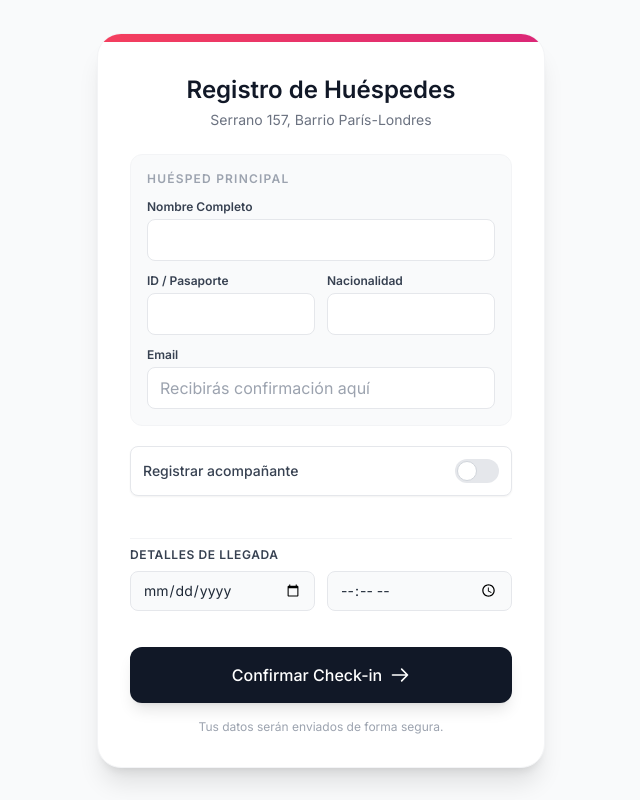
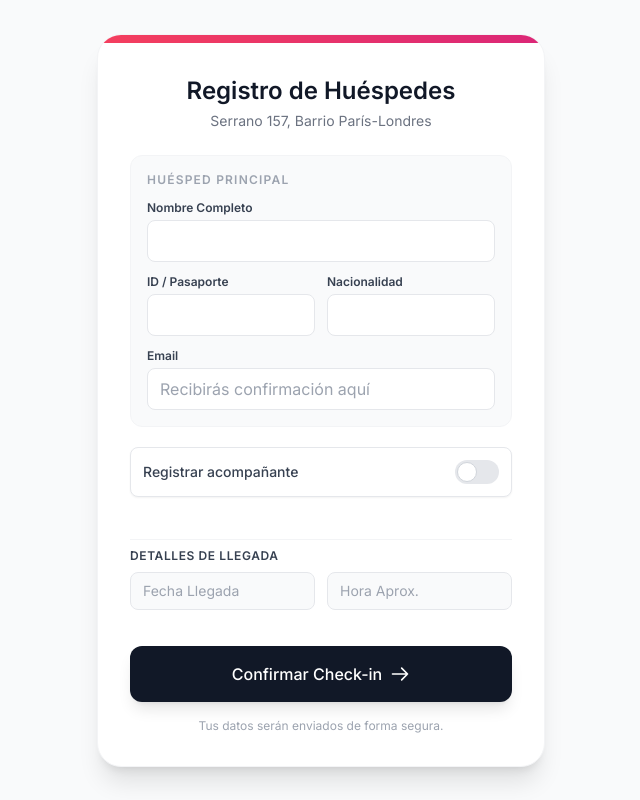
Before and after one commit to Vega-German/checkin-serrano, a plain HTML site: page index.html in a window 1280 px wide. Shown: the whole page, without its empty margins (319-959 px from the left). Drawn offline with nearby package versions, Linux system fonts and the light colour scheme.

Commit message:
mejoras en mensaje de resultado y campos fecha y hora

```diff
--- a/index.html
+++ b/index.html
@@ -114,8 +114,16 @@
                 <div class="pt-2 border-t border-gray-100">
                     <label class="block text-xs font-semibold text-gray-700 uppercase tracking-wider mb-2">Detalles de Llegada</label>
                     <div class="grid grid-cols-2 gap-3">
-                        <input type="date" name="fecha_llegada" required class="w-full px-3 py-2 rounded-lg border border-gray-200 focus:border-rose-500 outline-none bg-gray-50 text-sm">
-                        <input type="time" name="hora_llegada" required class="w-full px-3 py-2 rounded-lg border border-gray-200 focus:border-rose-500 outline-none bg-gray-50 text-sm">
+                        <!-- TRUCO: type="text" con onfocus para mostrar placeholder en móviles -->
+                        <input type="text" name="fecha_llegada" placeholder="Fecha Llegada"
+                               onfocus="(this.type='date')"
+                               onblur="(this.value ? this.type='date' : this.type='text')"
+                               required class="w-full px-3 py-2 rounded-lg border border-gray-200 focus:border-rose-500 outline-none bg-gray-50 text-sm">
+
+                        <input type="text" name="hora_llegada" placeholder="Hora Aprox."
+                               onfocus="(this.type='time')"
+                               onblur="(this.value ? this.type='time' : this.type='text')"
+                               required class="w-full px-3 py-2 rounded-lg border border-gray-200 focus:border-rose-500 outline-none bg-gray-50 text-sm">
                     </div>
                 </div>
 
@@ -129,8 +137,8 @@
             </form>
         </div>
 
-        <!-- PANTALLA 2: ÉXITO -->
-        <div id="screen-success" class="hidden absolute inset-0 bg-white p-8 flex-col items-center justify-center text-center fade-in">
+       <!-- PANTALLA 2: ÉXITO (Corregida para que no colapse) -->
+        <div id="screen-success" class="hidden bg-white p-8 flex-col items-center justify-center text-center fade-in w-full">
             <div class="w-20 h-20 bg-green-100 rounded-full flex items-center justify-center mb-6 animate-bounce">
                 <svg class="w-10 h-10 text-green-600" fill="none" stroke="currentColor" viewBox="0 0 24 24"><path stroke-linecap="round" stroke-linejoin="round" stroke-width="2" d="M5 13l4 4L19 7"></path></svg>
             </div>
```
